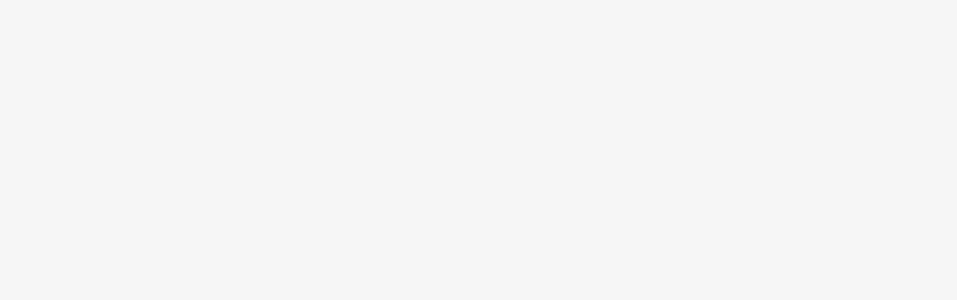
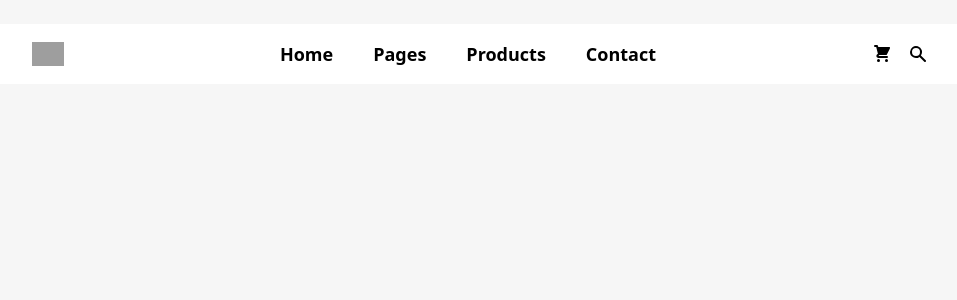
Before and after one commit to AMRWERY/Tailwind-Free-Components, a Vue app: page /navbar in a window 1280 px wide. Before the commit this address had no page. Shown: the top 300 px of the page, without its empty margins (160-1117 px from the left). Built offline with nearby package versions, Linux system fonts and the light colour scheme; grey boxes are pictures that could not be loaded.

Commit message:
add new navbar

```diff
--- /dev/null
+++ b/src/components/layouts/navbar.vue
@@ -0,0 +1,88 @@
+<template>
+    <div>
+        <!-- component -->
+        <nav class="bg-gray-100">
+            <div class="flex items-center justify-between px-10 py-4 bg-white lg:px-40 md:px-20">
+                <div class="">
+                    <a href="#">
+                        <img class="h-6 cursor-pointer" src="https://i.imgur.com/TMfJoK7.png" alt="" />
+                    </a>
+                </div>
+                <!-- Desktop menu -->
+                <ul class="items-center hidden space-x-10 lg:flex">
+                    <li class="text-lg font-semibold transition duration-200 cursor-pointer hover:text-red-500">Home
+                    </li>
+                    <li class="text-lg font-semibold transition duration-200 cursor-pointer hover:text-red-500">Pages
+                    </li>
+                    <li class="text-lg font-semibold transition duration-200 cursor-pointer hover:text-red-500">Products
+                    </li>
+                    <li class="text-lg font-semibold transition duration-200 cursor-pointer hover:text-red-500">Contact
+                    </li>
+                </ul>
+
+                <ul class="items-center hidden space-x-4 lg:flex">
+                    <li class="transition duration-200 cursor-pointer hover:text-red-500">
+                        <svg xmlns="http://www.w3.org/2000/svg" class="w-5 h-5" viewBox="0 0 20 20" fill="currentColor">
+                            <path
+                                d="M3 1a1 1 0 000 2h1.22l.305 1.222a.997.997 0 00.01.042l1.358 5.43-.893.892C3.74 11.846 4.632 14 6.414 14H15a1 1 0 000-2H6.414l1-1H14a1 1 0 00.894-.553l3-6A1 1 0 0017 3H6.28l-.31-1.243A1 1 0 005 1H3zM16 16.5a1.5 1.5 0 11-3 0 1.5 1.5 0 013 0zM6.5 18a1.5 1.5 0 100-3 1.5 1.5 0 000 3z" />
+                        </svg>
+                    </li>
+                    <li class="transition duration-200 cursor-pointer hover:text-red-500">
+                        <svg xmlns="http://www.w3.org/2000/svg" class="w-5 h-5" viewBox="0 0 20 20" fill="currentColor">
+                            <path fill-rule="evenodd"
+                                d="M8 4a4 4 0 100 8 4 4 0 000-8zM2 8a6 6 0 1110.89 3.476l4.817 4.817a1 1 0 01-1.414 1.414l-4.816-4.816A6 6 0 012 8z"
+                                clip-rule="evenodd" />
+                        </svg>
+                    </li>
+                </ul>
+                <!-- Mobile menu button -->
+                <div class="lg:hidden">
+                    <svg @click="toggleMobileMenu" xmlns="http://www.w3.org/2000/svg" class="w-10 h-10 cursor-pointer"
+                        fill="none" viewBox="0 0 24 24" stroke="currentColor">
+                        <path stroke-linecap="round" stroke-linejoin="round" stroke-width="2"
+                            d="M4 6h16M4 12h16M4 18h16" />
+                    </svg>
+                </div>
+            </div>
+            <!-- Mobile menu -->
+            <div v-if="isMobileMenuOpen" class="block m-4 lg:hidden">
+                <ul class="flex flex-col items-start pl-4 mt-4 space-y-4">
+                    <li class="text-lg font-semibold transition duration-200 cursor-pointer hover:text-red-500">Home
+                    </li>
+                    <li class="text-lg font-semibold transition duration-200 cursor-pointer hover:text-red-500">Pages
+                    </li>
+                    <li class="text-lg font-semibold transition duration-200 cursor-pointer hover:text-red-500">Products
+                    </li>
+                    <li class="text-lg font-semibold transition duration-200 cursor-pointer hover:text-red-500">Contact
+                    </li>
+                </ul>
+
+                <ul class="flex items-start pl-4 mt-4 space-x-4">
+                    <li class="transition duration-200 cursor-pointer hover:text-red-500">
+                        <svg xmlns="http://www.w3.org/2000/svg" class="w-5 h-5" viewBox="0 0 20 20" fill="currentColor">
+                            <path
+                                d="M3 1a1 1 0 000 2h1.22l.305 1.222a.997.997 0 00.01.042l1.358 5.43-.893.892C3.74 11.846 4.632 14 6.414 14H15a1 1 0 000-2H6.414l1-1H14a1 1 0 00.894-.553l3-6A1 1 0 0017 3H6.28l-.31-1.243A1 1 0 005 1H3zM16 16.5a1.5 1.5 0 11-3 0 1.5 1.5 0 013 0zM6.5 18a1.5 1.5 0 100-3 1.5 1.5 0 000 3z" />
+                        </svg>
+                    </li>
+                    <li class="transition duration-200 cursor-pointer hover:text-red-500">
+                        <svg xmlns="http://www.w3.org/2000/svg" class="w-5 h-5" viewBox="0 0 20 20" fill="currentColor">
+                            <path fill-rule="evenodd"
+                                d="M8 4a4 4 0 100 8 4 4 0 000-8zM2 8a6 6 0 1110.89 3.476l4.817 4.817a1 1 0 01-1.414 1.414l-4.816-4.816A6 6 0 012 8z"
+                                clip-rule="evenodd" />
+                        </svg>
+                    </li>
+                </ul>
+            </div>
+        </nav>
+    </div>
+</template>
+
+<script setup>
+import { ref } from 'vue';
+
+const isMobileMenuOpen = ref(false);
+
+const toggleMobileMenu = () => {
+    isMobileMenuOpen.value = !isMobileMenuOpen.value;
+};
+</script>
--- a/src/router/index.js
+++ b/src/router/index.js
@@ -414,6 +414,11 @@ const router = createRouter({
     },
 
     //layouts
+    {
+      path: "/navbar",
+      name: "navbar",
+      component: () => import("../components/layouts/navbar.vue"),
+    },
     {
       path: "/sidebar-with-navbar",
       name: "sidebar-with-navbar",
--- a/src/views/Home.vue
+++ b/src/views/Home.vue
@@ -401,6 +401,7 @@ const userProfile = ref([
 ])
 
 const layouts = ref([
+  { title: 'navbar', route: '/navbar' },
   { title: 'sidebar-with-navbar', route: '/sidebar-with-navbar' },
   { title: 'FooterSix', route: '/footer-six' },
   { title: 'FooterThree', route: '/footer-three' },
```
